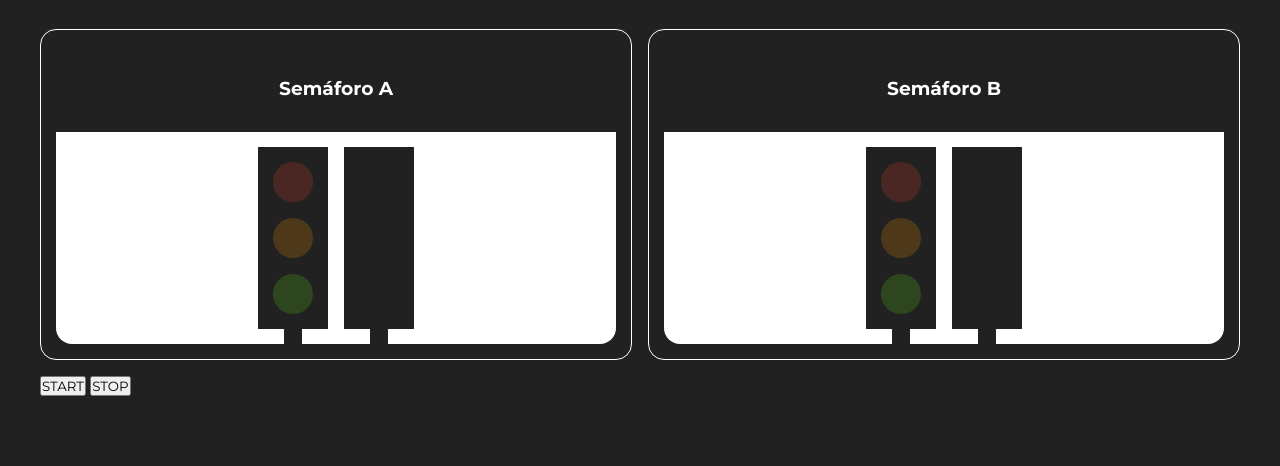
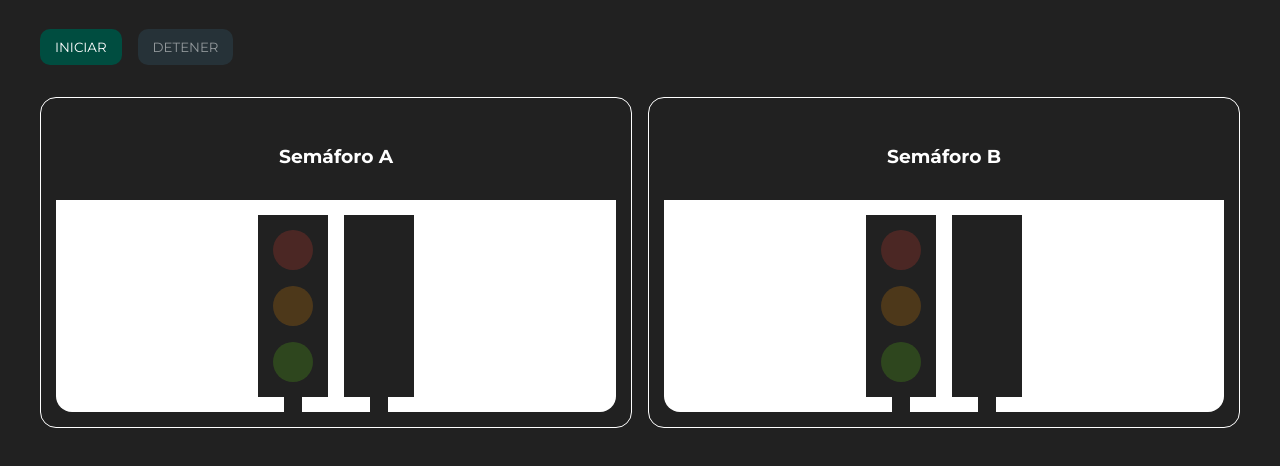
Before and after one commit to alodor24/traffic-light, a plain HTML site: page index.html in a window 1280 px wide. Shown: the part 74-540 px from the top of the page. Drawn offline with Linux system fonts and the light colour scheme; a web font is replaced by a local one.

Commit message:
Apply styles on buttons and refactor on function file

```diff
--- a/functions.js
+++ b/functions.js
@@ -3,5 +3,17 @@ import { startTrafficLights, stopTrafficLights } from "./switchLights.js";
 const btnStart = document.querySelector("#start");
 const btnStop = document.querySelector("#stop");
 
-btnStart.addEventListener("click", startTrafficLights);
-btnStop.addEventListener("click", stopTrafficLights);
+const toggleButtons = (statusButtonStar, statusButtonStop) => {
+  btnStart.disabled = statusButtonStar;
+  btnStop.disabled = statusButtonStop;
+};
+
+btnStart.addEventListener("click", () => {
+  startTrafficLights();
+  toggleButtons(true, false);
+});
+
+btnStop.addEventListener("click", () => {
+  stopTrafficLights();
+  toggleButtons(false, true);
+});
--- a/index.html
+++ b/index.html
@@ -11,6 +11,11 @@
   <body>
     <main class="container">
       <h1 class="title">Semáforo en funcionamiento</h1>
+
+      <section class="box-btn">
+        <button id="start" class="btn">INICIAR</button>
+        <button id="stop" class="btn" disabled>DETENER</button>
+      </section>
 
       <div class="container-box">
         <section class="box">
@@ -41,11 +46,6 @@
             <div class="traffic-light traffic-light-2"></div>
           </div>
         </section>
-
-        <section class="box-btn">
-          <button id="start" class="btn">START</button>
-          <button id="stop" class="btn">STOP</button>
-        </section>
       </div>
     </main>
 
--- a/styles.css
+++ b/styles.css
@@ -4,10 +4,13 @@
 /* Variables */
 :root {
   --color-green: #64dd17;
+  --color-green-dark: #004d40;
   --color-orange: #ff9800;
   --color-red: #f44336;
   --color-white: #fff;
+  --color-white-transparent: rgba(255, 255, 255, 0.5);
   --color-dark: #212121;
+  --color-grey-dark: #263238;
 }
 
 * {
@@ -32,6 +35,37 @@ body {
   margin-top: 2rem;
   margin-bottom: 2rem;
   color: var(--color-white);
+}
+
+.box-btn {
+  display: flex;
+  gap: 1rem;
+  margin-bottom: 2rem;
+  width: fit-content;
+}
+
+.box-btn .btn {
+  padding: 10px 15px;
+  border-radius: 10px;
+  appearance: none;
+  border: none;
+}
+
+.box-btn :not(.btn:disabled) {
+  cursor: pointer;
+  background: var(--color-green-dark);
+  color: var(--color-white);
+  transition: all 0.3s ease-in-out;
+}
+
+.box-btn :not(.btn:disabled):hover {
+  transform: scale(0.95);
+}
+
+.box-btn .btn:disabled {
+  cursor: not-allowed;
+  background: var(--color-grey-dark);
+  color: var(--color-white-transparent);
 }
 
 .container-box {
```
